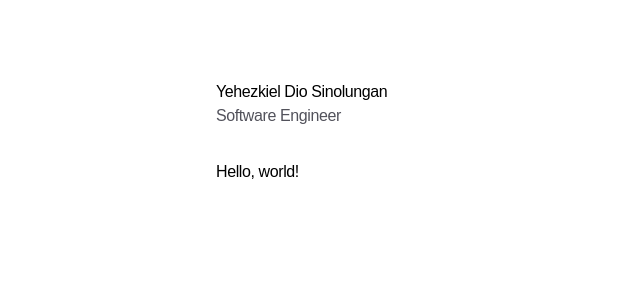
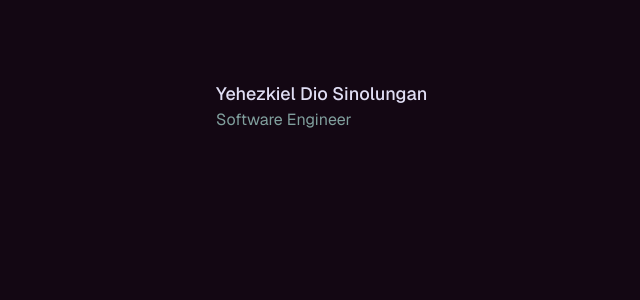
Before and after one commit to yehezkieldio/website-2025, a Next.js app: page / in a window 1280 px wide. Shown: the top 300 px of the page, without its empty margins (120-760 px from the left). Built offline with nearby package versions, Linux system fonts and the light colour scheme.

Commit message:
refactor(app): update global styles and layout components

```diff
--- a/src/app/globals.css
+++ b/src/app/globals.css
@@ -1,10 +1,6 @@
 @tailwind base;
 @tailwind components;
 @tailwind utilities;
-
-body {
-  font-family: Arial, Helvetica, sans-serif;
-}
 
 @layer base {
     :root {
@@ -34,9 +30,10 @@ body {
         --chart-5: 27 87% 67%;
         --radius: 0.5rem;
     }
+
     .dark {
-    --background: 222.2 84% 4.9%;
-    --foreground: 210 40% 98%;
+        --background: 300, 48%, 5%;
+        --foreground: 229, 100%, 97%;
         --card: 222.2 84% 4.9%;
         --card-foreground: 210 40% 98%;
         --popover: 222.2 84% 4.9%;
--- a/src/app/layout.tsx
+++ b/src/app/layout.tsx
@@ -1,15 +1,13 @@
-import { ThemeProvider } from "next-themes";
 import { Geist, Geist_Mono } from "next/font/google";
 
 import type { Metadata, Viewport } from "next";
 
 import "./globals.css";
 
-import Header from "./header";
-
 const geistSans = Geist({
     variable: "--font-geist-sans",
     subsets: ["latin"],
+    display: "swap",
 });
 
 const geistMono = Geist_Mono({
@@ -35,18 +33,7 @@ export default function RootLayout({
 }>) {
     return (
         <html lang="en" suppressHydrationWarning>
-            <body
-                className={`${geistSans.variable} ${geistMono.variable} bg-white tracking-tight antialiased dark:bg-zinc-950`}
-            >
-                <ThemeProvider enableSystem={true} attribute="class" storageKey="theme" defaultTheme="system">
-                    <div className="flex min-h-screen w-full flex-col">
-                        <div className="relative mx-auto w-full max-w-screen-sm flex-1 px-4 pt-20">
-                            <Header />
-                            {children}
-                        </div>
-                    </div>
-                </ThemeProvider>
-            </body>
+            <body className={`${geistSans.variable} ${geistMono.variable} dark font-sans antialiased`}>{children}</body>
         </html>
     );
 }
--- a/src/app/page.tsx
+++ b/src/app/page.tsx
@@ -1,11 +1,18 @@
+import Link from "next/link";
+
 export default function Home() {
     return (
-        <main className="space-y-24">
-            <section>
-                <div>
-                    <p className="text-black dark:text-white">Hello, world!</p>
-                </div>
-            </section>
-        </main>
+        <div className="flex min-h-screen w-full flex-col">
+            <div className="relative mx-auto w-full max-w-screen-sm flex-1 px-4 pt-20">
+                <header className="mb-8 flex items-center justify-between">
+                    <div>
+                        <Link href="/" className="text-[#e0def4] text-lg font-medium">
+                            Yehezkiel Dio Sinolungan
+                        </Link>
+                        <p className="text-[#809f9d]">Software Engineer</p>
+                    </div>
+                </header>
+            </div>
+        </div>
     );
 }
--- a/tailwind.config.ts
+++ b/tailwind.config.ts
@@ -9,54 +9,58 @@ export default {
     ],
     theme: {
         extend: {
+            fontFamily: {
+                sans: ["var(--font-geist-sans)"],
+                mono: ["var(--font-geist-mono)"],
+            },
             colors: {
-  			background: 'hsl(var(--background))',
-  			foreground: 'hsl(var(--foreground))',
+                background: "hsl(var(--background))",
+                foreground: "hsl(var(--foreground))",
                 card: {
-  				DEFAULT: 'hsl(var(--card))',
-  				foreground: 'hsl(var(--card-foreground))'
+                    DEFAULT: "hsl(var(--card))",
+                    foreground: "hsl(var(--card-foreground))",
                 },
                 popover: {
-  				DEFAULT: 'hsl(var(--popover))',
-  				foreground: 'hsl(var(--popover-foreground))'
+                    DEFAULT: "hsl(var(--popover))",
+                    foreground: "hsl(var(--popover-foreground))",
                 },
                 primary: {
-  				DEFAULT: 'hsl(var(--primary))',
-  				foreground: 'hsl(var(--primary-foreground))'
+                    DEFAULT: "hsl(var(--primary))",
+                    foreground: "hsl(var(--primary-foreground))",
                 },
                 secondary: {
-  				DEFAULT: 'hsl(var(--secondary))',
-  				foreground: 'hsl(var(--secondary-foreground))'
+                    DEFAULT: "hsl(var(--secondary))",
+                    foreground: "hsl(var(--secondary-foreground))",
                 },
                 muted: {
-  				DEFAULT: 'hsl(var(--muted))',
-  				foreground: 'hsl(var(--muted-foreground))'
+                    DEFAULT: "hsl(var(--muted))",
+                    foreground: "hsl(var(--muted-foreground))",
                 },
                 accent: {
-  				DEFAULT: 'hsl(var(--accent))',
-  				foreground: 'hsl(var(--accent-foreground))'
+                    DEFAULT: "hsl(var(--accent))",
+                    foreground: "hsl(var(--accent-foreground))",
                 },
                 destructive: {
-  				DEFAULT: 'hsl(var(--destructive))',
-  				foreground: 'hsl(var(--destructive-foreground))'
+                    DEFAULT: "hsl(var(--destructive))",
+                    foreground: "hsl(var(--destructive-foreground))",
                 },
-  			border: 'hsl(var(--border))',
-  			input: 'hsl(var(--input))',
-  			ring: 'hsl(var(--ring))',
+                border: "hsl(var(--border))",
+                input: "hsl(var(--input))",
+                ring: "hsl(var(--ring))",
                 chart: {
-  				'1': 'hsl(var(--chart-1))',
-  				'2': 'hsl(var(--chart-2))',
-  				'3': 'hsl(var(--chart-3))',
-  				'4': 'hsl(var(--chart-4))',
-  				'5': 'hsl(var(--chart-5))'
-  			}
+                    "1": "hsl(var(--chart-1))",
+                    "2": "hsl(var(--chart-2))",
+                    "3": "hsl(var(--chart-3))",
+                    "4": "hsl(var(--chart-4))",
+                    "5": "hsl(var(--chart-5))",
+                },
             },
             borderRadius: {
-  			lg: 'var(--radius)',
-  			md: 'calc(var(--radius) - 2px)',
-  			sm: 'calc(var(--radius) - 4px)'
-  		}
-  	}
+                lg: "var(--radius)",
+                md: "calc(var(--radius) - 2px)",
+                sm: "calc(var(--radius) - 4px)",
+            },
+        },
     },
     plugins: [require("tailwindcss-animate")],
 } satisfies Config;
```
Lines whose indentation alone changed are shown as unchanged.
